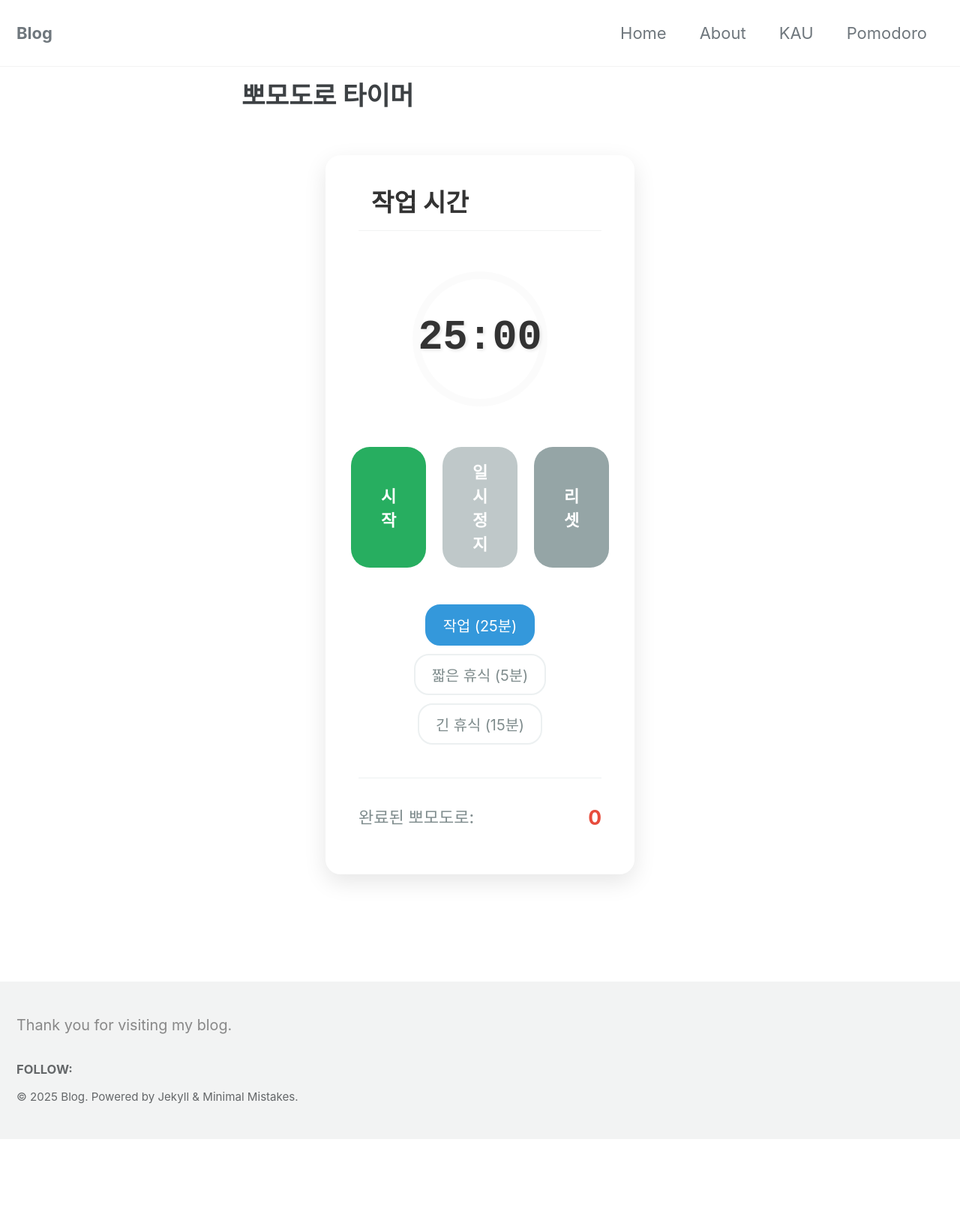
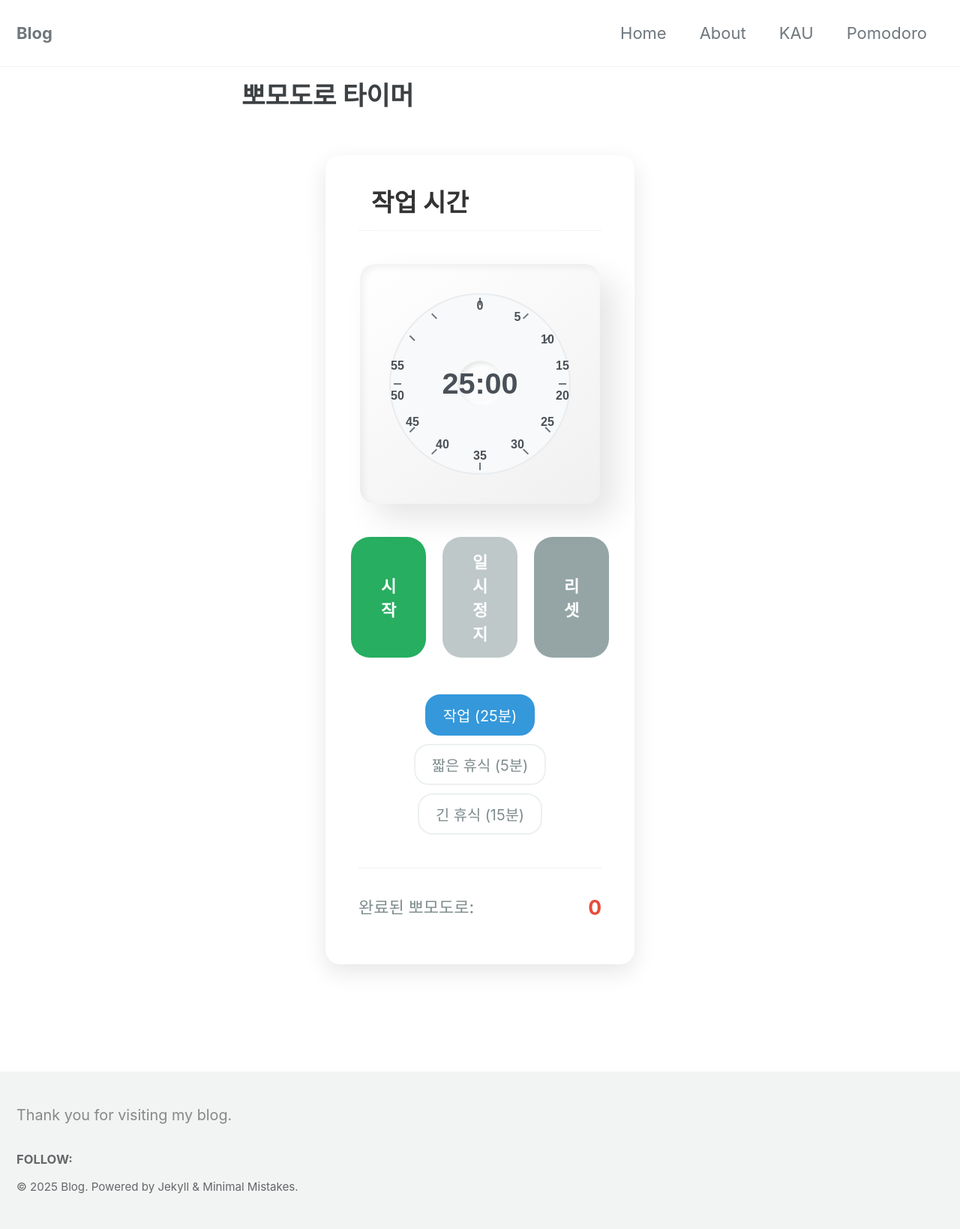
Before and after one commit to parkdosol/parkdosol.github.io, a Jekyll site: the page built from _pages/pomodoro.md, in a window 1280 px wide. Shown: the whole page at 75% size. Built offline with Jekyll 4.4.1, drawn with Linux system fonts in a browser that asks for light colours; cached includes are drawn as plain includes; before the commit the page ends 1519 px from its top, so only the background shows below that; some of the changed lines change nothing that is shown.

Commit message:
[Pomodoro] 시계 수정"

```diff
--- a/_pages/pomodoro.md
+++ b/_pages/pomodoro.md
@@ -14,31 +14,80 @@ toc: false
 
     <div class="timer-display">
       <div class="circular-timer">
-        <svg class="circular-progress" width="200" height="200">
-          <circle
-            class="circular-progress-bg"
-            cx="100"
-            cy="100"
-            r="85"
-            fill="none"
-            stroke="#f0f0f0"
-            stroke-width="10"
-          />
-          <circle
-            class="circular-progress-bar"
-            cx="100"
-            cy="100"
-            r="85"
-            fill="none"
-            stroke="#e74c3c"
-            stroke-width="10"
-            stroke-linecap="round"
-            stroke-dasharray="534.07"
-            stroke-dashoffset="534.07"
-            transform="rotate(-90 100 100)"
-          />
-        </svg>
-        <div id="time-display">25:00</div>
+        <div class="timer-face">
+          <svg class="timer-svg" width="280" height="280" viewBox="0 0 280 280">
+            <!-- 배경 원 -->
+            <circle
+              cx="140"
+              cy="140"
+              r="120"
+              fill="#f8f9fa"
+              stroke="#e9ecef"
+              stroke-width="2"
+            />
+
+            <!-- 분 단위 표시선들 -->
+            <g class="minute-ticks">
+              <!-- 5분 단위 굵은 선들 -->
+              <g class="major-ticks" stroke="#6c757d" stroke-width="2">
+                <!-- 12시 (0분) -->
+                <line x1="140" y1="25" x2="140" y2="35" />
+                <!-- 3시 (15분) -->
+                <line x1="255" y1="140" x2="245" y2="140" />
+                <!-- 6시 (30분) -->
+                <line x1="140" y1="255" x2="140" y2="245" />
+                <!-- 9시 (45분) -->
+                <line x1="25" y1="140" x2="35" y2="140" />
+                <!-- 기타 5분 단위들 -->
+                <line x1="204.3" y1="46.4" x2="197.7" y2="52.9" />
+                <line x1="233.6" y1="75.7" x2="227.1" y2="82.3" />
+                <line x1="233.6" y1="204.3" x2="227.1" y2="197.7" />
+                <line x1="204.3" y1="233.6" x2="197.7" y2="227.1" />
+                <line x1="75.7" y1="233.6" x2="82.3" y2="227.1" />
+                <line x1="46.4" y1="204.3" x2="52.9" y2="197.7" />
+                <line x1="46.4" y1="75.7" x2="52.9" y2="82.3" />
+                <line x1="75.7" y1="46.4" x2="82.3" y2="52.9" />
+              </g>
+            </g>
+
+            <!-- 진행 영역 -->
+            <circle
+              class="timer-progress"
+              cx="140"
+              cy="140"
+              r="95"
+              fill="none"
+              stroke="#dc3545"
+              stroke-width="30"
+              stroke-linecap="round"
+              stroke-dasharray="596.9"
+              stroke-dashoffset="596.9"
+              transform="rotate(-90 140 140)"
+            />
+
+            <!-- 숫자 표시 -->
+            <g class="timer-numbers" font-family="Arial, sans-serif" font-size="16" font-weight="bold" fill="#495057" text-anchor="middle" dominant-baseline="central">
+              <text x="140" y="35">0</text>
+              <text x="190" y="50">5</text>
+              <text x="230" y="80">10</text>
+              <text x="250" y="115">15</text>
+              <text x="250" y="155">20</text>
+              <text x="230" y="190">25</text>
+              <text x="190" y="220">30</text>
+              <text x="140" y="235">35</text>
+              <text x="90" y="220">40</text>
+              <text x="50" y="190">45</text>
+              <text x="30" y="155">50</text>
+              <text x="30" y="115">55</text>
+            </g>
+          </svg>
+
+          <!-- 중앙 원과 시간 표시 -->
+          <div class="timer-center">
+            <div class="center-circle"></div>
+            <div id="time-display">25:00</div>
+          </div>
+        </div>
       </div>
     </div>
 
@@ -98,34 +147,64 @@ toc: false
   display: flex;
   justify-content: center;
   align-items: center;
-  width: 200px;
-  height: 200px;
 }
 
-.circular-progress {
-  position: absolute;
-  top: 0;
-  left: 0;
-  transform: rotate(0deg);
+.timer-face {
+  position: relative;
+  border-radius: 20px;
+  background: linear-gradient(145deg, #ffffff, #f0f0f0);
+  box-shadow:
+    20px 20px 40px rgba(0, 0, 0, 0.1),
+    -20px -20px 40px rgba(255, 255, 255, 0.8),
+    inset 5px 5px 10px rgba(0, 0, 0, 0.05);
+  padding: 20px;
 }
 
-.circular-progress-bg {
-  opacity: 0.3;
+.timer-svg {
+  display: block;
 }
 
-.circular-progress-bar {
-  transition: stroke-dashoffset 1s ease-in-out;
+.timer-progress {
+  transition: stroke-dashoffset 0.5s ease-in-out;
+  filter: drop-shadow(0 0 8px rgba(220, 53, 69, 0.3));
+}
+
+.timer-center {
+  position: absolute;
+  top: 50%;
+  left: 50%;
+  transform: translate(-50%, -50%);
+  display: flex;
+  flex-direction: column;
+  align-items: center;
+  justify-content: center;
+}
+
+.center-circle {
+  width: 60px;
+  height: 60px;
+  border-radius: 50%;
+  background: linear-gradient(145deg, #ffffff, #f8f9fa);
+  box-shadow:
+    inset 3px 3px 6px rgba(0, 0, 0, 0.1),
+    inset -3px -3px 6px rgba(255, 255, 255, 0.8);
+  position: absolute;
+  z-index: 5;
 }
 
 #time-display {
-  font-size: 2.5rem;
+  font-size: 1.8rem;
   font-weight: bold;
-  color: #333;
-  font-family: 'Courier New', monospace;
-  text-shadow: 2px 2px 4px rgba(0, 0, 0, 0.1);
-  position: absolute;
+  color: #495057;
+  font-family: 'Arial', sans-serif;
+  text-align: center;
   z-index: 10;
-  text-align: center;
+  position: relative;
+  text-shadow: 1px 1px 2px rgba(255, 255, 255, 0.8);
+}
+
+.timer-numbers {
+  font-weight: 600;
 }
 
 .timer-controls {
@@ -237,18 +316,31 @@ toc: false
     padding: 1.5rem;
   }
 
-  .circular-timer {
-    width: 150px;
-    height: 150px;
+  .timer-face {
+    padding: 15px;
+    border-radius: 15px;
+    box-shadow:
+      15px 15px 30px rgba(0, 0, 0, 0.1),
+      -15px -15px 30px rgba(255, 255, 255, 0.8),
+      inset 3px 3px 6px rgba(0, 0, 0, 0.05);
   }
 
-  .circular-progress {
-    width: 150px;
-    height: 150px;
+  .timer-svg {
+    width: 220px;
+    height: 220px;
+  }
+
+  .center-circle {
+    width: 45px;
+    height: 45px;
   }
 
   #time-display {
-    font-size: 2rem;
+    font-size: 1.4rem;
+  }
+
+  .timer-numbers {
+    font-size: 12px;
   }
 
   .timer-controls {
@@ -313,10 +405,10 @@ class PomodoroTimer {
     this.longBreakModeBtn = document.getElementById('long-break-mode');
     this.completedPomodorosDisplay = document.getElementById('completed-pomodoros');
     this.timerContainer = document.querySelector('.timer-container');
-    this.progressBar = document.querySelector('.circular-progress-bar');
+    this.progressBar = document.querySelector('.timer-progress');
 
-    // 원형 진행바 설정
-    this.circleRadius = 85;
+    // 원형 진행바 설정 (새로운 반지름에 맞춤)
+    this.circleRadius = 95;
     this.circleCircumference = 2 * Math.PI * this.circleRadius;
 
     this.initEventListeners();
@@ -364,7 +456,7 @@ class PomodoroTimer {
     this.updateDisplay();
     // 진행바도 리셋
     this.progressBar.style.strokeDashoffset = this.circleCircumference;
-    this.progressBar.style.stroke = '#e74c3c';
+    this.progressBar.style.stroke = '#dc3545';
   }
 
   completeTimer() {
@@ -441,11 +533,11 @@ class PomodoroTimer {
 
     this.progressBar.style.strokeDashoffset = offset;
 
-    // 시간이 지날수록 더 진한 빨간색으로 변경
-    const intensity = Math.min(progress * 1.5, 1); // 1.5배로 더 빠르게 진해짐
-    const red = Math.floor(231 * (0.6 + 0.4 * intensity)); // 기본 빨간색에서 더 진해짐
-    const green = Math.floor(76 * (1 - intensity * 0.7)); // 초록색 성분 감소
-    const blue = Math.floor(60 * (1 - intensity * 0.8)); // 파란색 성분 감소
+    // 사진처럼 일정한 빨간색 유지 (약간의 변화만)
+    const intensity = Math.min(progress * 0.3, 0.3); // 매우 미세한 변화
+    const red = Math.floor(220 - intensity * 20); // 220에서 200 사이
+    const green = Math.floor(53 - intensity * 20); // 53에서 33 사이
+    const blue = Math.floor(69 - intensity * 30); // 69에서 39 사이
 
     this.progressBar.style.stroke = `rgb(${red}, ${green}, ${blue})`;
   }
```
